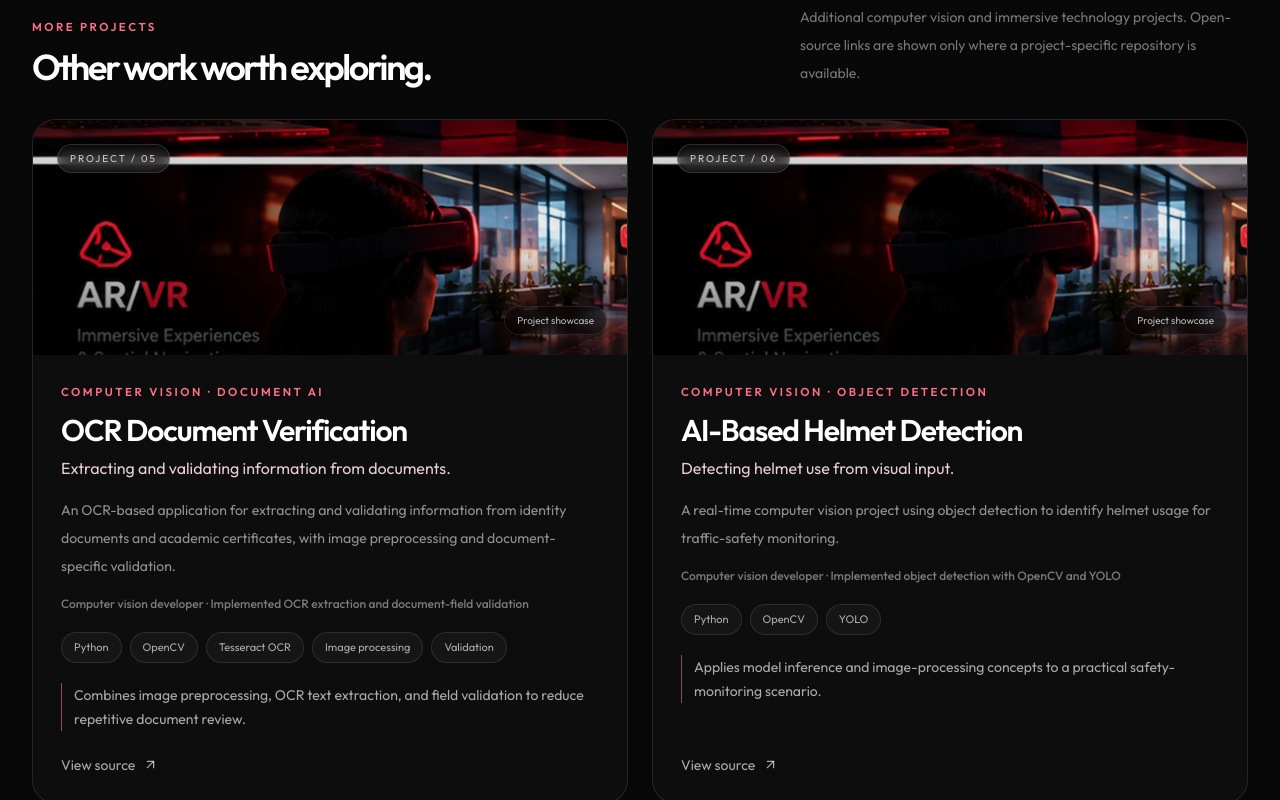
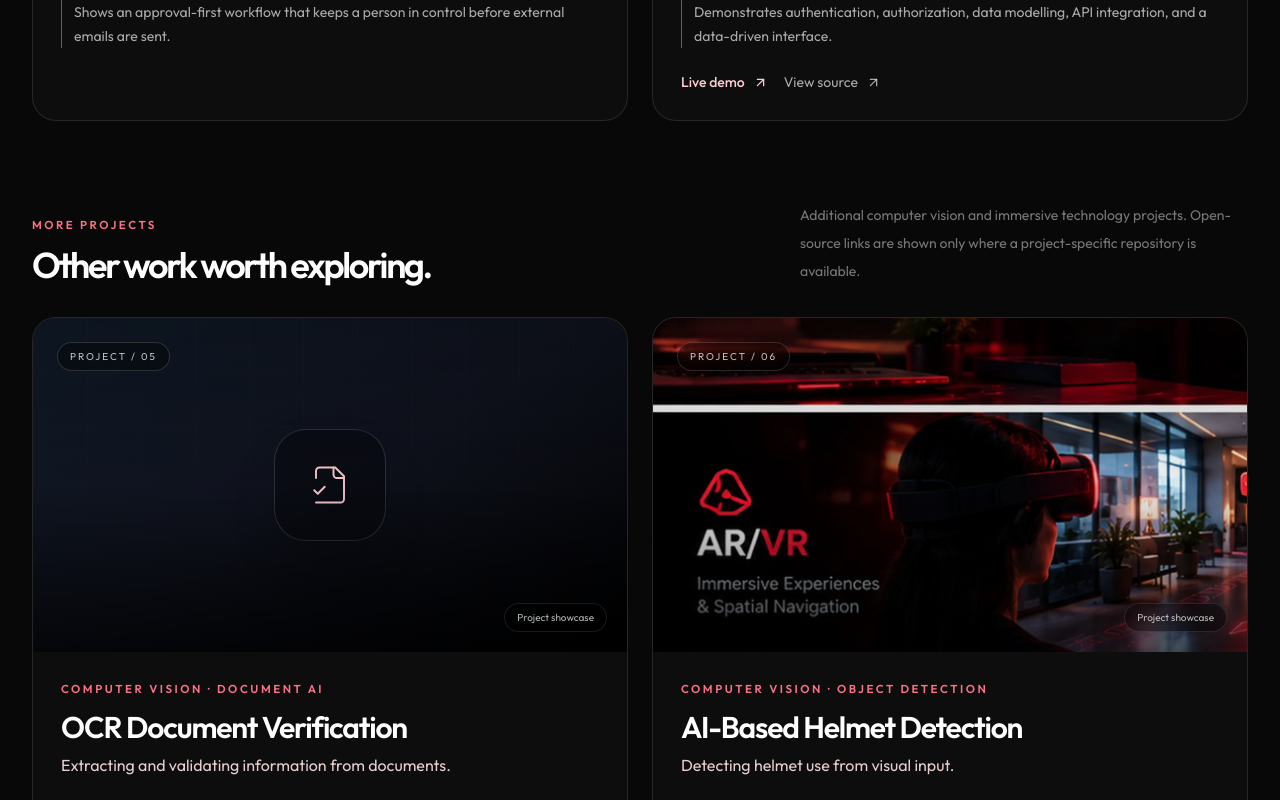
Before and after one commit to abisekha02/Abisekha-Cinematic-Portfolio, a Next.js app: page / in a window 1280 px wide. Shown: the part 2620-3420 px from the top of the page. Built offline with nearby package versions, Linux system fonts and the light colour scheme.

Commit message:
Proj-img Updated

```diff
--- a/components/ProjectCard.tsx
+++ b/components/ProjectCard.tsx
@@ -15,8 +15,8 @@ export default function ProjectCard({ project, index }: { project: Project; inde
   const Icon = icons[project.visual];
   return <Reveal delay={index * 0.06} className="group h-full">
     <article className="flex h-full flex-col overflow-hidden rounded-3xl border border-white/10 bg-white/[.025] transition duration-500 hover:-translate-y-1 hover:border-rose-400/30 hover:bg-white/[.04] motion-reduce:transform-none">
-      <div className={`relative flex min-h-[210px] items-center justify-center overflow-hidden bg-gradient-to-br ${visualStyles[project.visual]} p-0 sm:min-h-[235px]`}>
-        {project.coverImage ? <img src={project.coverImage} alt={`${project.name} project cover`} loading="lazy" className="absolute inset-0 h-full w-full object-cover transition duration-700 group-hover:scale-[1.035]" /> : <div className="absolute inset-0 flex items-center justify-center"><div className="absolute inset-0 site-grid opacity-50" /><div className="relative flex h-28 w-28 items-center justify-center rounded-[2rem] border border-white/15 bg-black/30 shadow-2xl backdrop-blur-xl"><Icon size={42} strokeWidth={1.1} className="text-rose-200" /></div></div>}
+      <div className={`relative aspect-video w-full shrink-0 overflow-hidden bg-gradient-to-br ${visualStyles[project.visual]}`}>
+        {project.coverImage ? <img src={project.coverImage} alt={`${project.name} project cover`} loading="lazy" className="absolute inset-0 h-full w-full object-contain transition duration-700 group-hover:scale-[1.015]" /> : <div className="absolute inset-0 flex items-center justify-center"><div className="absolute inset-0 site-grid opacity-50" /><div className="relative flex h-28 w-28 items-center justify-center rounded-[2rem] border border-white/15 bg-black/30 shadow-2xl backdrop-blur-xl"><Icon size={42} strokeWidth={1.1} className="text-rose-200" /></div></div>}
         <div className="absolute inset-0 bg-gradient-to-t from-black/65 via-black/5 to-black/20" />
         <span className="absolute left-6 top-6 z-10 rounded-full border border-white/15 bg-black/35 px-3 py-1.5 text-[10px] tracking-[.2em] text-white/75 backdrop-blur">PROJECT / {project.number}</span>
         <span className="absolute bottom-5 right-5 z-10 rounded-full border border-white/10 bg-black/40 px-3 py-1.5 text-[10px] text-white/70 backdrop-blur">{project.liveUrl ? 'Live experience' : 'Project showcase'}</span>
--- a/data/projects.ts
+++ b/data/projects.ts
@@ -58,7 +58,7 @@ export const projects: Project[] = [
     role: 'Computer vision developer · Implemented OCR extraction and document-field validation',
     outcome: 'Combines image preprocessing, OCR text extraction, and field validation to reduce repetitive document review.',
     stack: ['Python', 'OpenCV', 'Tesseract OCR', 'Image processing', 'Validation'],
-    featured: false, githubUrl: 'https://github.com/abisekha02/OCR-Based-Document-Verification-System', coverImage: '/projects/computer-vision.webp', visual: 'ocr',
+    featured: false, githubUrl: 'https://github.com/abisekha02/OCR-Based-Document-Verification-System', visual: 'ocr',
   },
   {
     number: '06', name: 'AI-Based Helmet Detection', category: 'COMPUTER VISION · OBJECT DETECTION',
```
